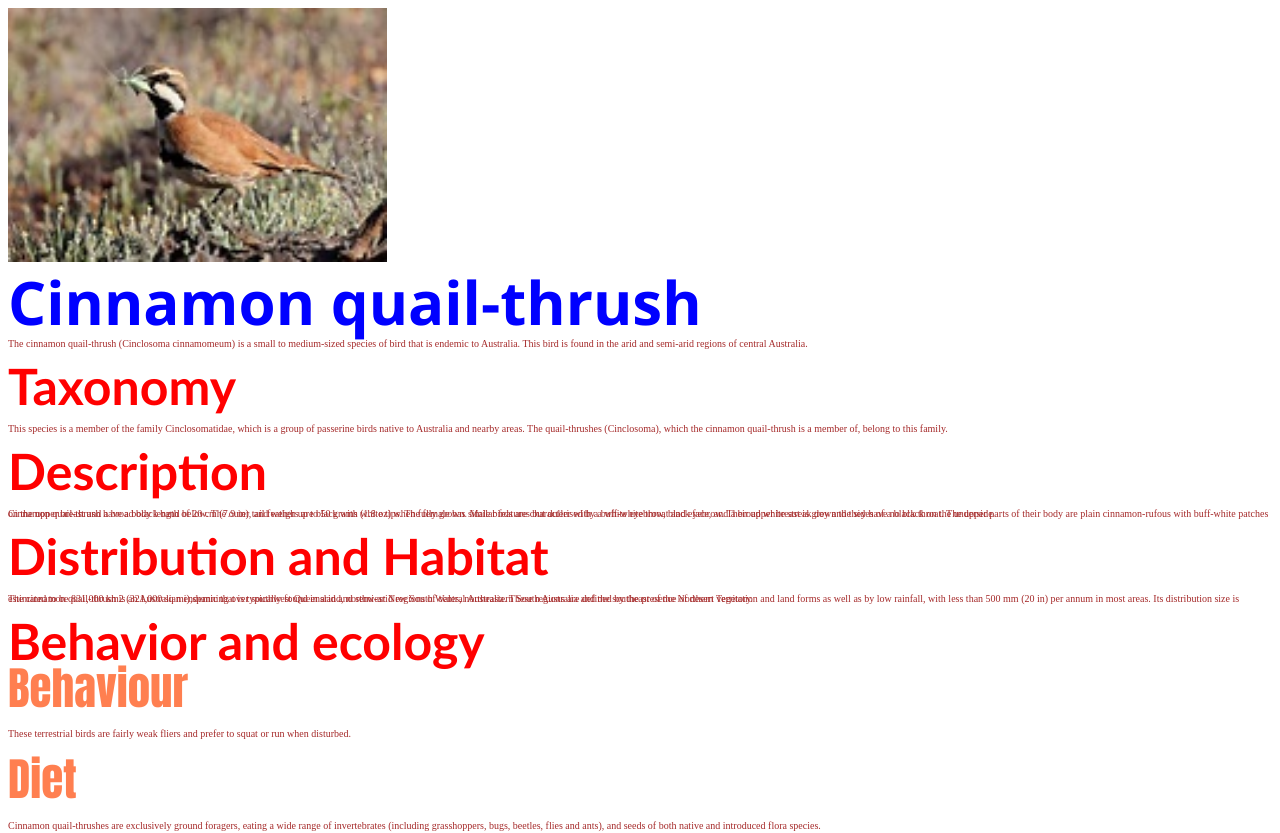
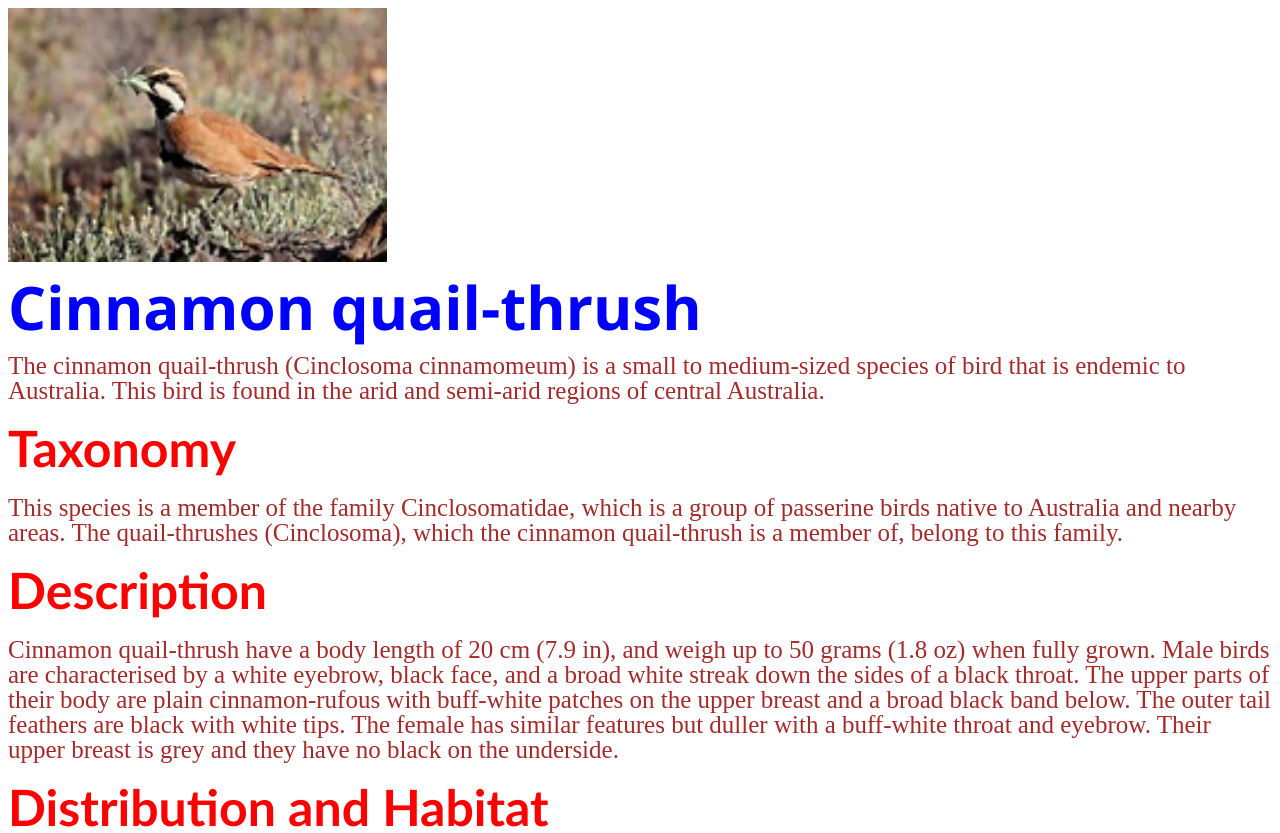
Before and after one commit to drewowenss/jour352, a plain HTML site: page article/index.html in a window 1280 px wide. Shown: the top 833 px of the page. Drawn offline with Linux system fonts and the light colour scheme; files whose address does not match are found by name.

Commit message:
update article

```diff
--- a/article/css/style.css
+++ b/article/css/style.css
@@ -1,7 +1,7 @@
 body {
     font-family: 'Times New Roman', Times, seriff;
     font-size: 40px;
-    line-height: 3%;
+    line-height: 18%;
 
 }
 
@@ -9,7 +9,7 @@ h1 {
     color: blue;
     font-family: 'Segoe UI', Tahoma, Geneva, Verdana, sans-serif;
     font-size: 60px;
-    line-height: 3%;
+    line-height: 18%;
 
 }
 
@@ -17,7 +17,7 @@ h2 {
     color: red;
     font-size: 50px;
     font-family: 'Trebuchet MS', 'Lucida Sans Unicode', 'Lucida Grande', 'Lucida Sans', Arial, sans-serif;
-    line-height: 3%;
+    line-height: 18%;
 }
 
 h3 {
@@ -28,8 +28,8 @@ h3 {
 
 p {
     color: brown;
-    line-height: 4%;
-    font-size: 10px;
+    line-height: 100%;
+    font-size: 25px;
 }
 section {
     margin: 7em;
```
